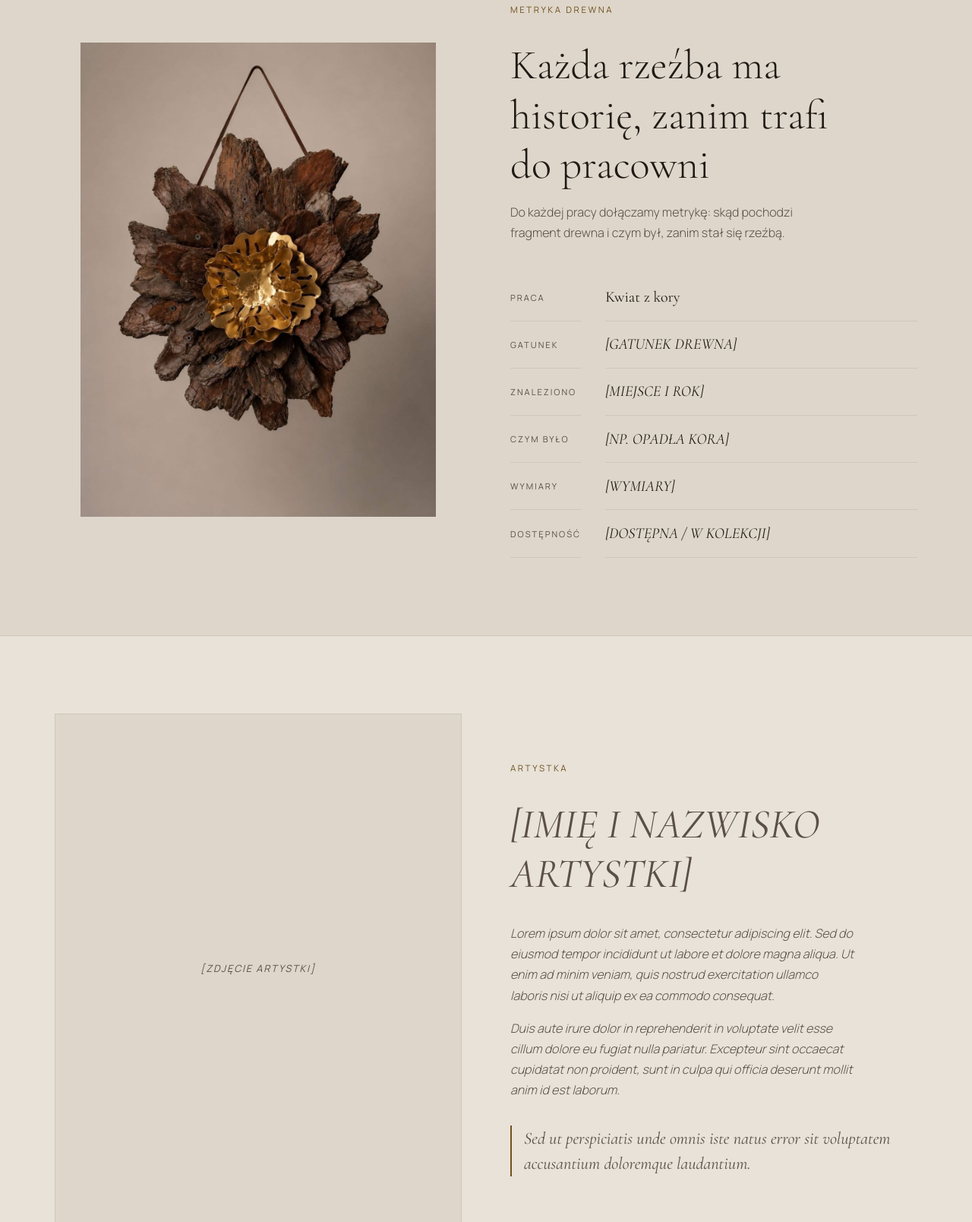
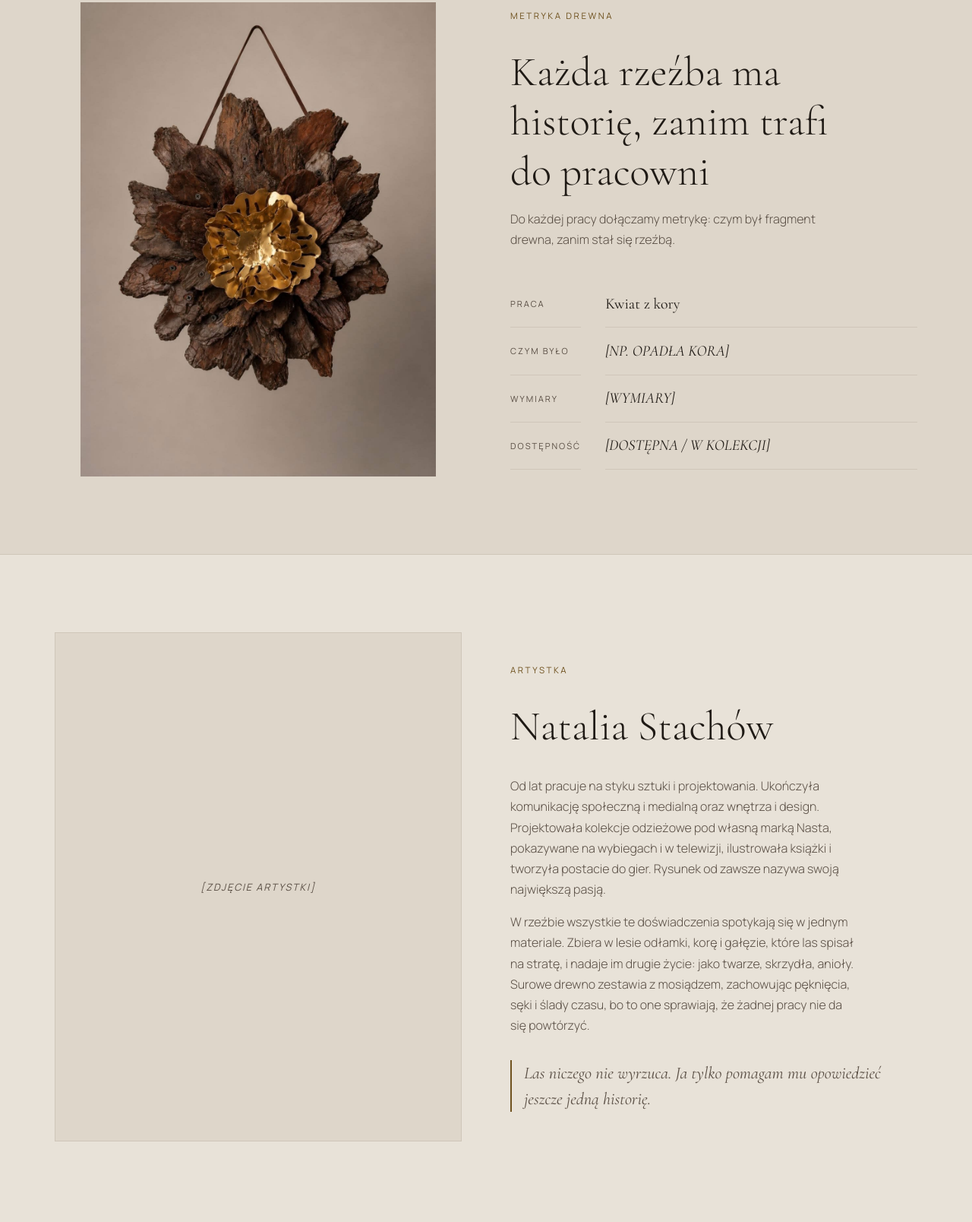
Before and after one commit to stachowaleksander/sztuka-lasu, a plain HTML site: page index.html in a window 1280 px wide. Shown: the part 2198-3806 px from the top of the page at 76% size. Drawn offline with nearby package versions, Linux system fonts and the light colour scheme.

Commit message:
Biogram artystki, stopka i uproszczona metryka

```diff
--- a/index.html
+++ b/index.html
@@ -6,9 +6,9 @@
   <title>Sztuka Lasu — rzeźby w drewnie</title>
   <meta name="description" content="Wirtualna galeria rzeźb w drewnie. Każda praca powstaje z gałęzi i odłamków zebranych w lesie — z drewna, które dostaje drugie życie.">
 
-  <!-- TYMCZASOWE: strona stoi na adresie testowym i ma w sobie lorem ipsum
-       oraz wartości w nawiasach kwadratowych. noindex trzyma ją poza
-       wynikami Google do czasu startu na sztukalasu.pl.
+  <!-- TYMCZASOWE: strona stoi na adresie testowym i ma jeszcze wartości
+       w nawiasach kwadratowych. noindex trzyma ją poza wynikami Google
+       do czasu startu na sztukalasu.pl.
        USUNĄĆ PRZED PUBLIKACJĄ — patrz CLAUDE.md, "Sprawy otwarte". -->
   <meta name="robots" content="noindex">
 
@@ -257,8 +257,8 @@
           </h2>
 
           <p class="metryka-sekcja__opis">
-            Do każdej pracy dołączamy metrykę: skąd pochodzi fragment drewna
-            i czym był, zanim stał się rzeźbą.
+            Do każdej pracy dołączamy metrykę: czym był fragment drewna,
+            zanim stał się rzeźbą.
           </p>
 
           <!-- <dl> = lista definicji. Każde <dt> to nazwa (etykieta),
@@ -268,12 +268,6 @@
           <dl class="metryka">
             <dt>Praca</dt>
             <dd>Kwiat z kory</dd>
-
-            <dt>Gatunek</dt>
-            <dd class="do-uzupelnienia">[GATUNEK DREWNA]</dd>
-
-            <dt>Znaleziono</dt>
-            <dd class="do-uzupelnienia">[MIEJSCE I ROK]</dd>
 
             <dt>Czym było</dt>
             <dd class="do-uzupelnienia">[NP. OPADŁA KORA]</dd>
@@ -292,9 +286,9 @@
     <!-- =====================================================
          ARTYSTKA
 
-         Cała treść tej sekcji jest zastępcza — do napisania
-         razem z mamą. Stąd klasa do-uzupelnienia na każdym
-         elemencie z tekstem.
+         Treść jest prawdziwa. Zastępcze zostały tylko dwie rzeczy,
+         obie z klasą do-uzupelnienia: miejsce na portret i cytat,
+         który czeka na akceptację artystki.
          ===================================================== -->
     <section class="artystka" id="artystka">
       <div class="artystka__wnetrze">
@@ -307,26 +301,31 @@
         <div class="artystka__tekst">
           <p class="etykieta">Artystka</p>
 
-          <h2 class="tytul-sekcji do-uzupelnienia">[IMIĘ I NAZWISKO ARTYSTKI]</h2>
+          <h2 class="tytul-sekcji">Natalia Stachów</h2>
 
-          <p class="artystka__akapit do-uzupelnienia">
-            Lorem ipsum dolor sit amet, consectetur adipiscing elit. Sed do
-            eiusmod tempor incididunt ut labore et dolore magna aliqua. Ut enim
-            ad minim veniam, quis nostrud exercitation ullamco laboris nisi ut
-            aliquip ex ea commodo consequat.
+          <p class="artystka__akapit">
+            Od lat pracuje na styku sztuki i projektowania. Ukończyła
+            komunikację społeczną i medialną oraz wnętrza i design.
+            Projektowała kolekcje odzieżowe pod własną marką Nasta,
+            pokazywane na wybiegach i w telewizji, ilustrowała książki
+            i tworzyła postacie do gier. Rysunek od zawsze nazywa swoją
+            największą pasją.
           </p>
 
-          <p class="artystka__akapit do-uzupelnienia">
-            Duis aute irure dolor in reprehenderit in voluptate velit esse
-            cillum dolore eu fugiat nulla pariatur. Excepteur sint occaecat
-            cupidatat non proident, sunt in culpa qui officia deserunt mollit
-            anim id est laborum.
+          <p class="artystka__akapit">
+            W rzeźbie wszystkie te doświadczenia spotykają się w jednym
+            materiale. Zbiera w lesie odłamki, korę i gałęzie, które las
+            spisał na stratę, i nadaje im drugie życie: jako twarze,
+            skrzydła, anioły. Surowe drewno zestawia z mosiądzem,
+            zachowując pęknięcia, sęki i ślady czasu, bo to one sprawiają,
+            że żadnej pracy nie da się powtórzyć.
           </p>
 
+          <!-- Cytat czeka na akceptację artystki — stąd do-uzupelnienia. -->
           <blockquote class="cytat">
             <p class="do-uzupelnienia">
-              Sed ut perspiciatis unde omnis iste natus error sit voluptatem
-              accusantium doloremque laudantium.
+              Las niczego nie wyrzuca. Ja tylko pomagam mu opowiedzieć
+              jeszcze jedną historię.
             </p>
           </blockquote>
         </div>
@@ -571,7 +570,7 @@
       <div class="stopka__blok">
         <p class="stopka__nazwa">Sztuka Lasu</p>
         <p class="stopka__opis">
-          <span class="do-uzupelnienia">[IMIĘ I NAZWISKO]</span> ·
+          Natalia Stachów ·
           pracownia <span class="do-uzupelnienia">[MIEJSCOWOŚĆ]</span>
         </p>
       </div>
```
Also changed, not shown: dziekujemy.html (+1 -1 lines), images/prace.json (+17 -34 lines), polityka-prywatnosci.html (+1 -1 lines), 2 other files.
